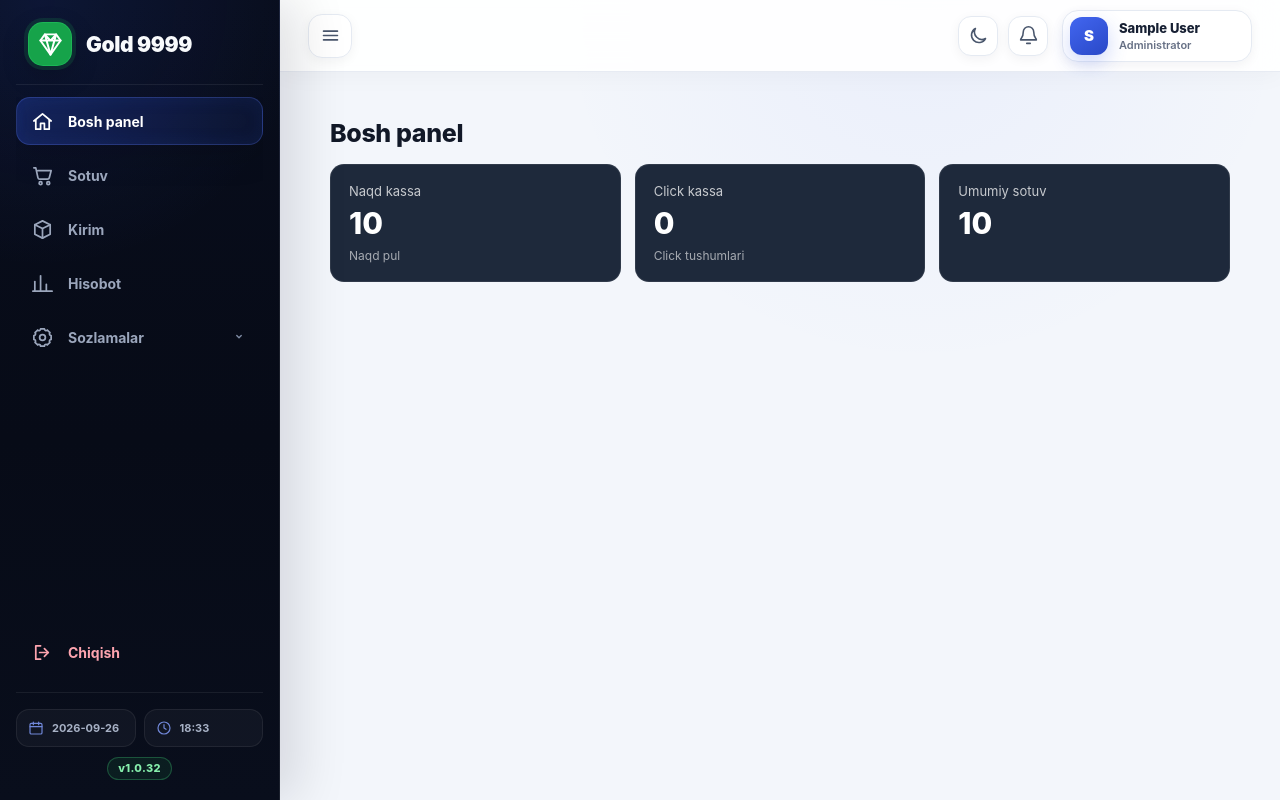
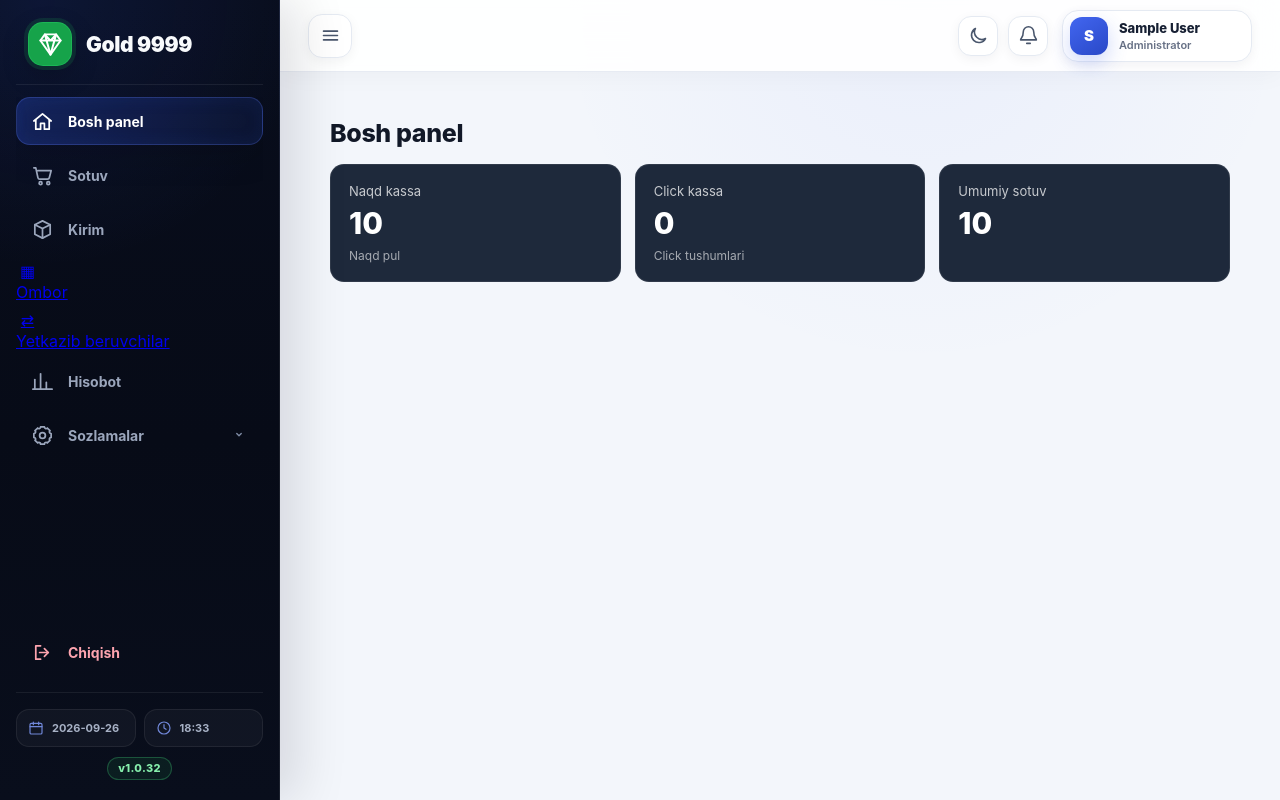
Before and after one commit to abbosxon300/GOLD9999, a Flask app: page / in a window 1280 px wide. Run offline with Flask 3, Linux system fonts and the light colour scheme; the visitor is signed in with stand-in values (Sample User, id 1); data comes from the database, SQL or seed files in the repository; tables that the repository leaves empty hold one stand-in row (values such as "Sample post"); data that the repository does not hold is empty.

Commit message:
Add warehouse and suppliers to sidebar

```diff
--- a/templates/base.html
+++ b/templates/base.html
@@ -99,6 +99,24 @@
         </span>
         <span class="sidebar-label">Kirim</span>
       </a>
+
+    <a
+      class="sidebar-item {% if request.path == '/kpi/stock' %}active{% endif %}"
+      href="{{ url_for('purchase_stock') }}"
+      title="Ombor"
+    >
+      <span class="sidebar-icon">▦</span>
+      <span class="sidebar-label">Ombor</span>
+    </a>
+
+    <a
+      class="sidebar-item {% if request.path.startswith('/kpi/suppliers') %}active{% endif %}"
+      href="{{ url_for('purchase_suppliers') }}"
+      title="Yetkazib beruvchilar"
+    >
+      <span class="sidebar-icon">⇄</span>
+      <span class="sidebar-label">Yetkazib beruvchilar</span>
+    </a>
 
       <a
         href="{{ url_for('reports') }}"
```
